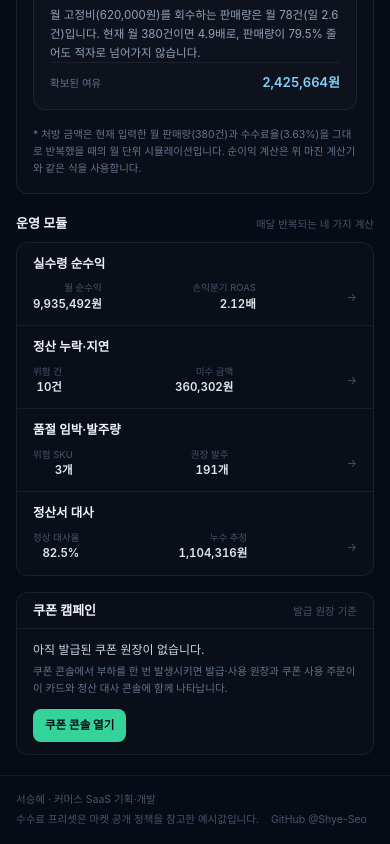
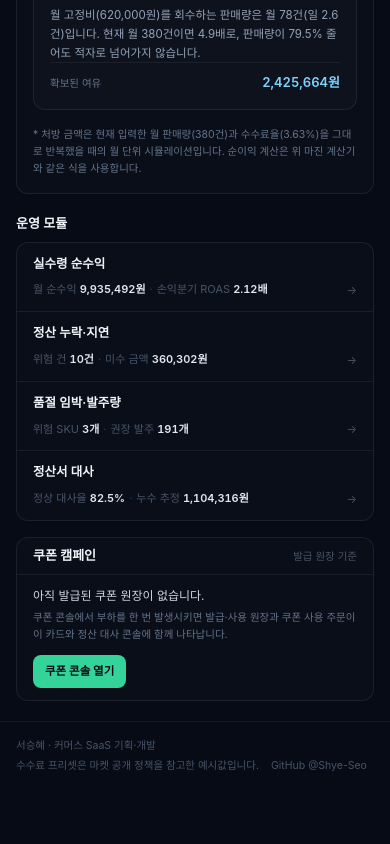
Before and after one commit to Shye-Seo/commerce-seller-analytics, a Next.js app: page / in a window 390 px wide. Shown: the part 1899-2743 px from the top of the page. After the commit the page ends 2688 px from the top, so only its background shows below. Built offline with nearby package versions, Linux system fonts and the light colour scheme.

Commit message:
polish(ops): 좁은 화면에서 운영 모듈 지표를 한 줄 문장으로 표시

```diff
--- a/src/components/OpsEntry.tsx
+++ b/src/components/OpsEntry.tsx
@@ -72,7 +72,7 @@ export default function OpsEntry() {
         <h2 id="ops-title" className="text-[13px] font-semibold text-slate-100">
           운영 모듈
         </h2>
-        <p className="text-[10.5px] text-slate-600">매달 반복되는 네 가지 계산</p>
+        <p className="hidden text-[10.5px] text-slate-600 sm:block">매달 반복되는 네 가지 계산</p>
       </div>
 
       <ul className="divide-y divide-white/[0.06] overflow-hidden rounded-xl border border-white/[0.07] bg-white/[0.015]">
@@ -87,13 +87,27 @@ export default function OpsEntry() {
                 <p className="text-[12.5px] font-semibold text-slate-100">{module.title}</p>
                 <p className="hidden truncate text-[10.5px] text-slate-500 sm:block">{module.description}</p>
               </div>
-              <div className="flex w-full shrink-0 items-center justify-between gap-3 sm:w-auto sm:justify-end sm:gap-4">
-                {module.metrics.map((metric) => (
-                  <div key={metric.label} className="text-right">
-                    <p className="text-[9.5px] text-slate-600">{metric.label}</p>
-                    <p className="text-[11.5px] font-semibold tabular-nums text-slate-200 sm:text-[12px]">{metric.value}</p>
-                  </div>
-                ))}
+              {/* 좁은 화면: 지표를 한 줄 문장으로. 넓은 화면: 값 두 개를 오른쪽에 나란히. */}
+              <div className="flex w-full items-center justify-between gap-3 sm:w-auto sm:justify-end sm:gap-4">
+                <p className="text-[11px] leading-relaxed text-slate-600 sm:hidden">
+                  {module.metrics.map((metric, index) => (
+                    <span key={metric.label}>
+                      {index > 0 ? <span className="mx-1 text-slate-700">·</span> : null}
+                      {metric.label}{" "}
+                      <span className="font-semibold tabular-nums text-slate-200">{metric.value}</span>
+                    </span>
+                  ))}
+                </p>
+
+                <div className="hidden shrink-0 items-center gap-4 sm:flex">
+                  {module.metrics.map((metric) => (
+                    <div key={metric.label} className="text-right">
+                      <p className="whitespace-nowrap text-[9.5px] text-slate-600">{metric.label}</p>
+                      <p className="whitespace-nowrap text-[12px] font-semibold tabular-nums text-slate-200">{metric.value}</p>
+                    </div>
+                  ))}
+                </div>
+
                 <span className="text-[11px] text-slate-600 transition group-hover:text-emerald-300" aria-hidden>
                   →
                 </span>
```
